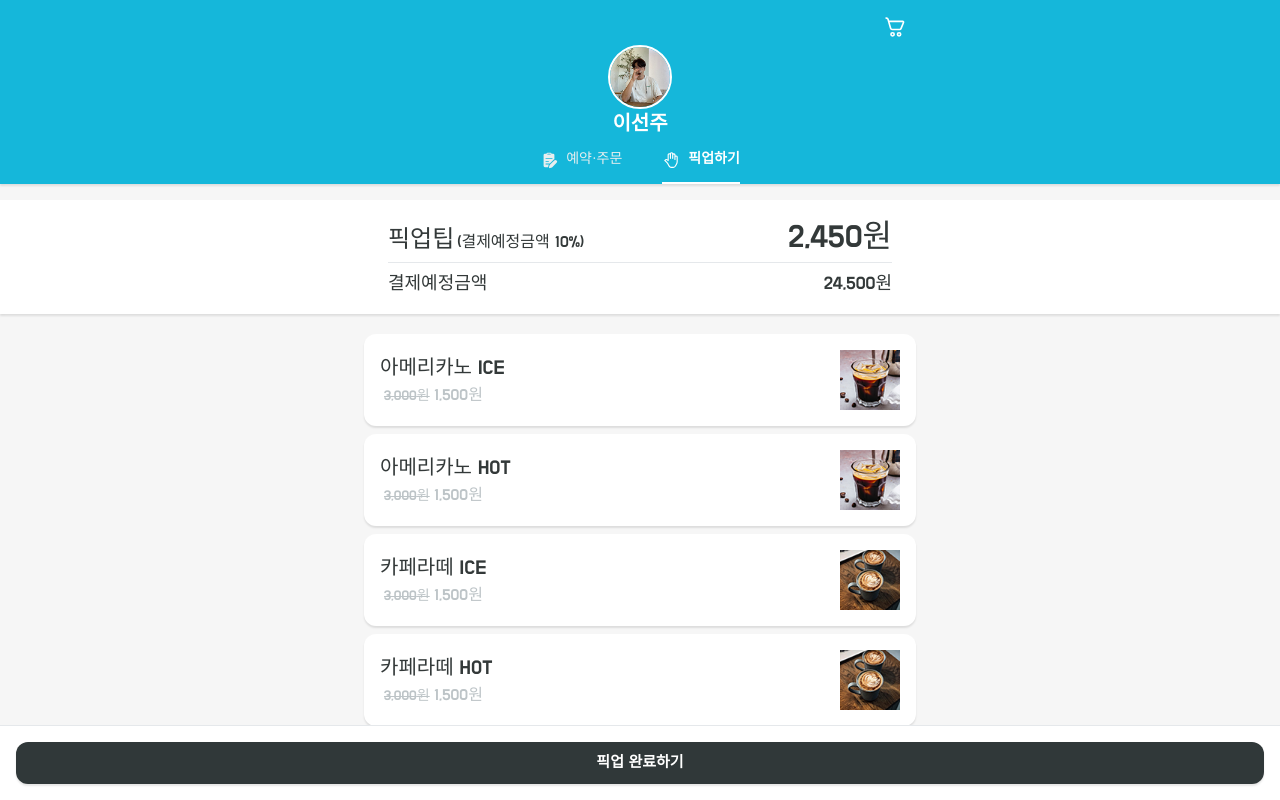
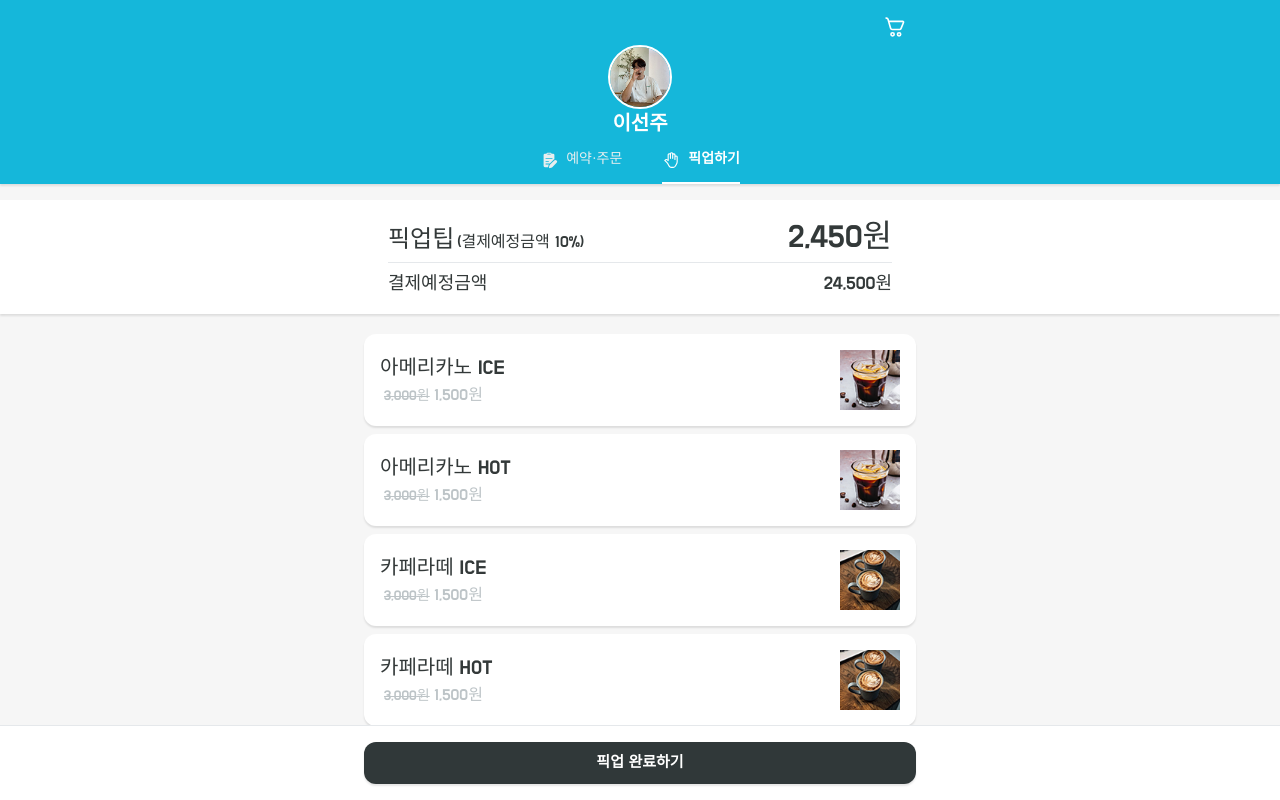
Before and after one commit to boy672820/gorder-frontend, a React (Create React App) app: page /order in a window 1280 px wide. Both pictures are taken after a click on the tab "픽업하기". Shown: the top 800 px of the page. Built offline with nearby package versions, Linux system fonts and the light colour scheme.

Commit message:
pickup button 상태 추가

```diff
--- a/src/sections/pickup/FixedButton.tsx
+++ b/src/sections/pickup/FixedButton.tsx
@@ -1,4 +1,4 @@
-import { Button, Box } from '@mui/material';
+import { Button, Box, Container } from '@mui/material';
 
 type Props = {
   isCompleted: boolean;
@@ -12,13 +12,14 @@ export default function FixedButton({ isCompleted }: Props) {
         bottom: 0,
         width: '100%',
         textAlign: 'center',
-        p: 2,
+        py: 2,
         borderTop: '1px solid',
         backgroundColor: 'white',
         borderTopColor: (theme) => theme.palette.divider,
         zIndex: 1,
       }}
     >
+      <Container maxWidth="sm">
         <Button
           variant="contained"
           color="primary"
@@ -68,6 +69,7 @@ export default function FixedButton({ isCompleted }: Props) {
             </Box>
           )}
         </Button>
+      </Container>
     </Box>
   );
 }
```
Lines whose indentation alone changed are shown as unchanged.
